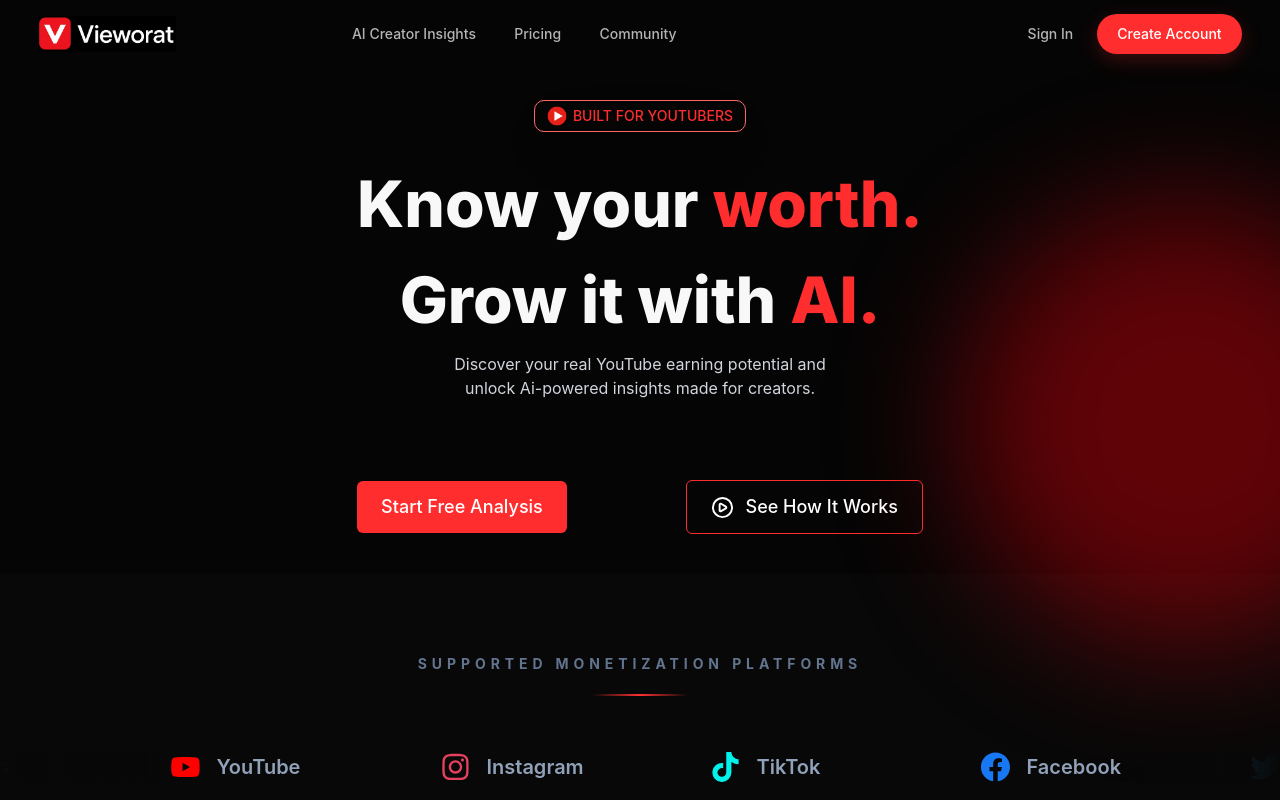
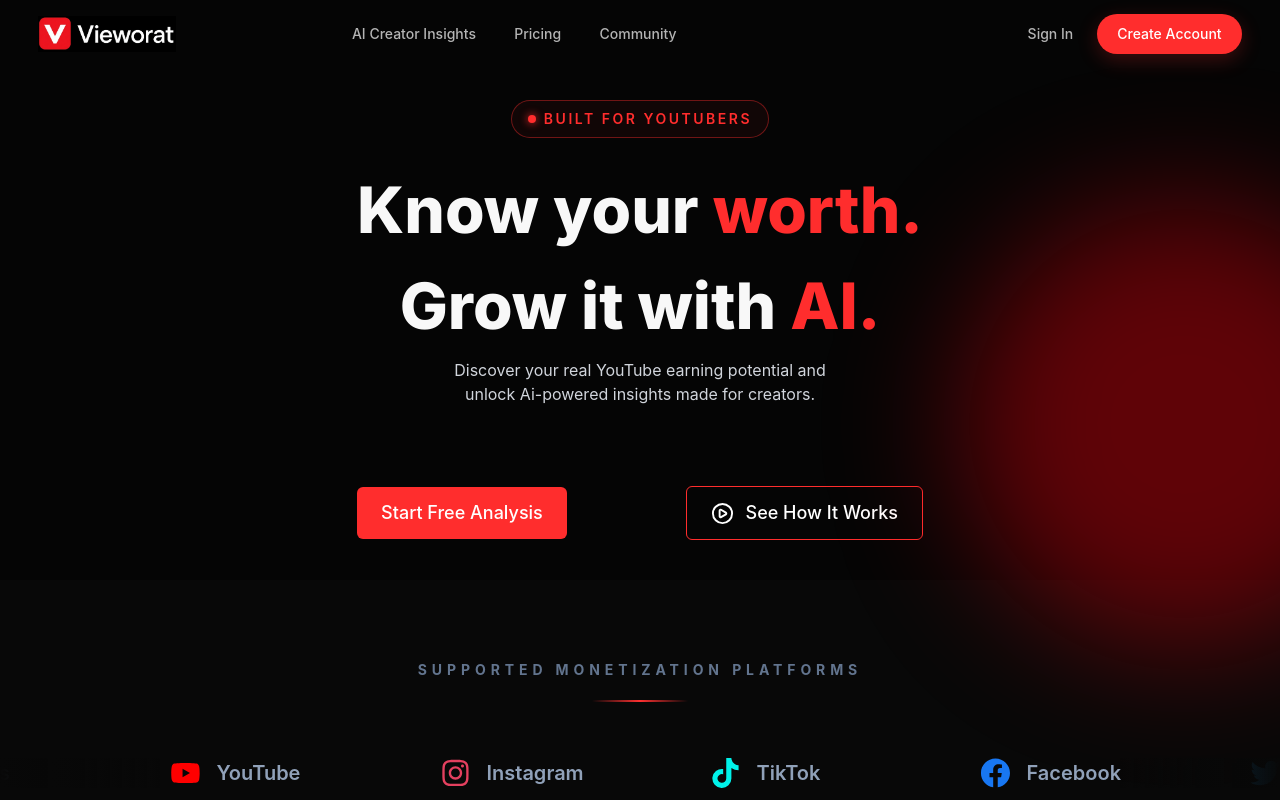
Before and after one commit to Ramim597/vieworat, a React (Vite) app: page / in a window 1280 px wide. Shown: the top 800 px of the page. Built offline with nearby package versions, Linux system fonts and the light colour scheme.

Commit message:
update home hero section

```diff
--- a/src/pages/Home.jsx
+++ b/src/pages/Home.jsx
@@ -1,4 +1,3 @@
-import ytIcon from "../assets/yt_icon.png";
 import { CirclePlay } from "lucide-react";
 import SupportedPlatforms from "./SupportedPlatforms";
 import FeaturesSection from "./FeaturesSection";
@@ -12,13 +11,12 @@ function Home() {
       <div className="fixed right-[-10%] top-[20%] w-64 h-64 sm:w-80 sm:h-80 sm:top-[22%] md:w-96 md:h-96 md:top-[24%] lg:w-[28rem] lg:h-[28rem] lg:top-[25%] bg-red-600/40 rounded-full blur-3xl pointer-events-none" />
 
       <div className="mt-25 flex items-center justify-center flex-col text-center">
-        <div className="p-3 h-8 flex gap-1.5 border border-red-400 rounded-[10px] font-medium shadow-2xl items-center justify-center text-primary">
-          <img
-            className="size-5"
-            src={ytIcon}
-            alt="YouTube logo: white play button on red circular background"
-          />
-          <p className="text-sm">BUILT FOR YOUTUBERS</p>
+        <div className="inline-flex items-center gap-2 rounded-full border border-primary/40 bg-primary/5 px-4 py-2">
+          <span className="h-2 w-2 rounded-full bg-primary shadow-[0_0_8px_#ff2d2d]" />
+
+          <span className="text-xs sm:text-sm font-semibold tracking-[0.18em] text-primary uppercase">
+            Built for YouTubers
+          </span>
         </div>
 
         {/* main section home */}
```
